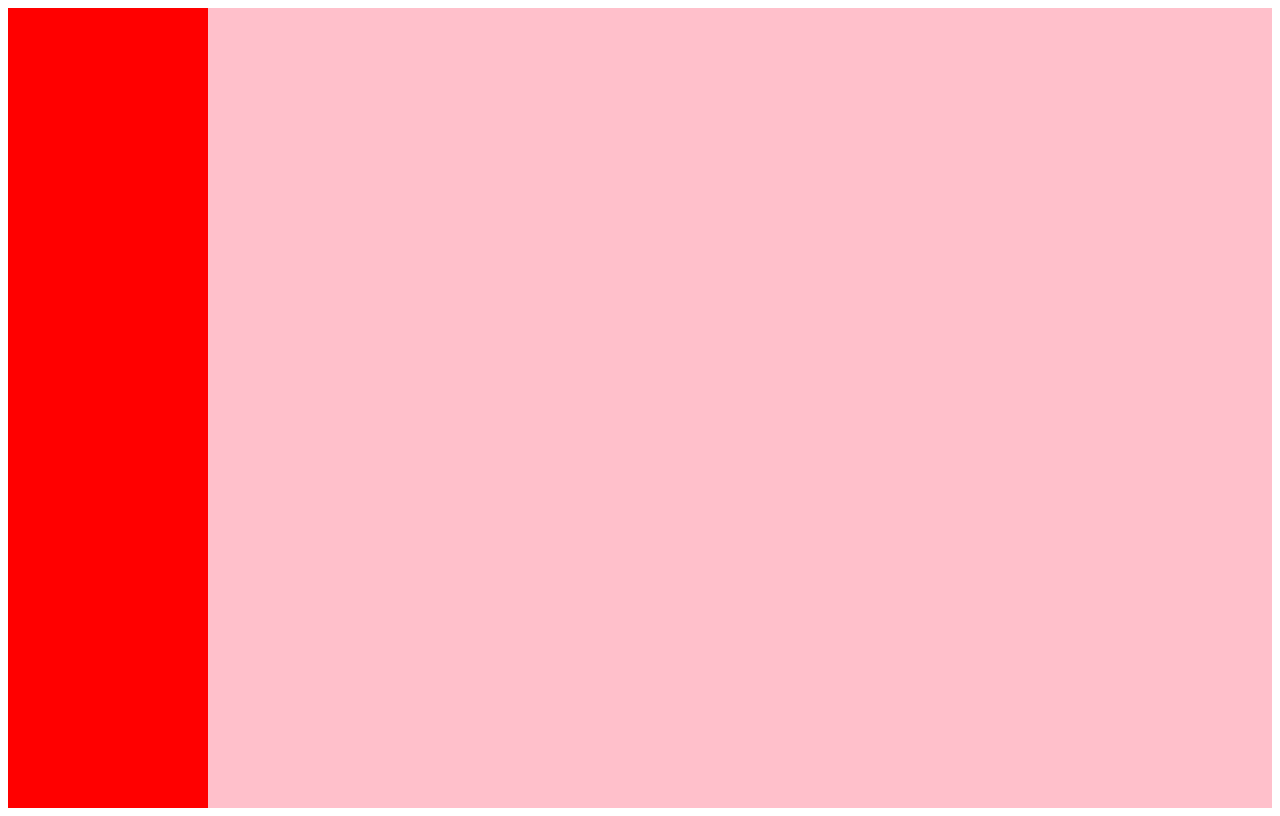
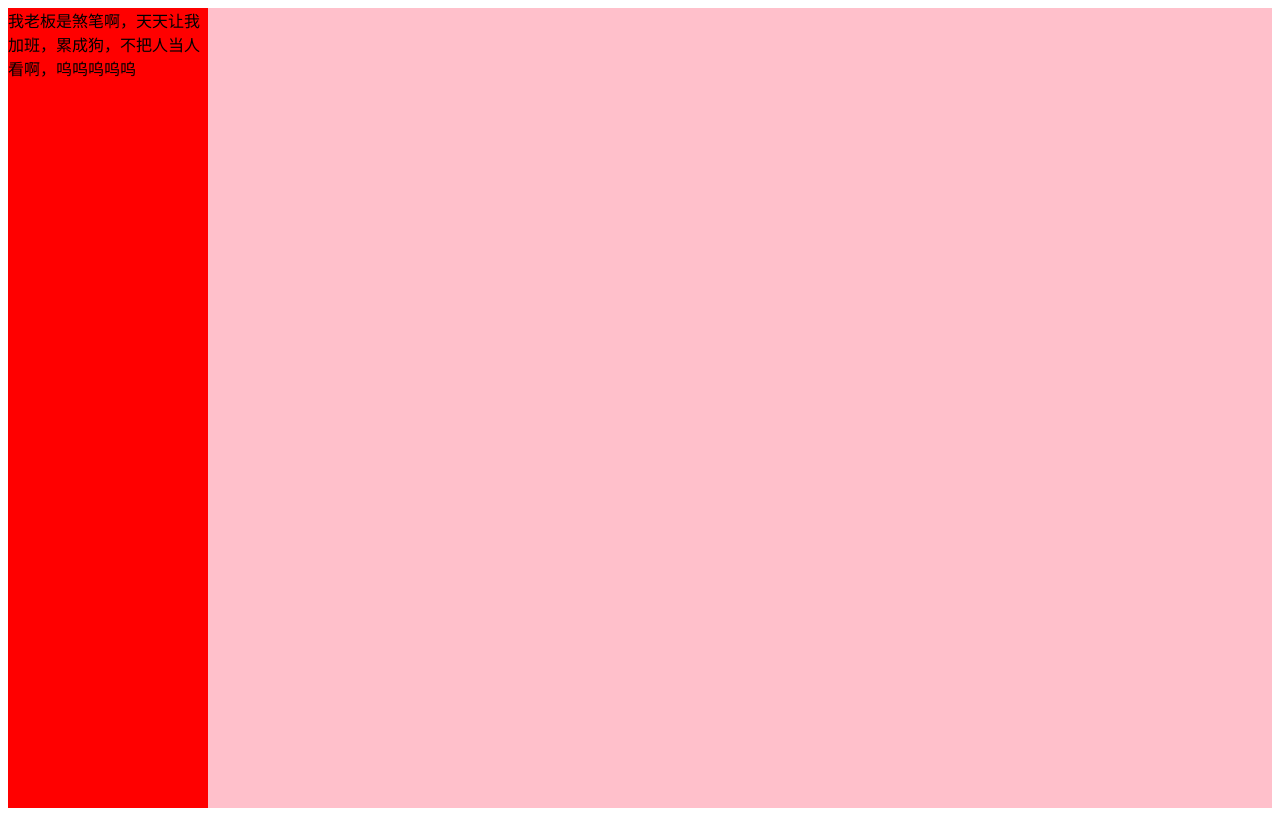
Before and after one commit to B-Z-W/vue, a plain HTML site: page index.html in a window 1280 px wide. Drawn offline with nearby package versions, Linux system fonts and the light colour scheme.

Commit message:
我加入了内容

```diff
--- a/index.html
+++ b/index.html
@@ -25,7 +25,7 @@
 </head>
 
 <body>
-    <div class="left"></div>
+    <div class="left">我老板是煞笔啊，天天让我加班，累成狗，不把人当人看啊，呜呜呜呜呜</div>
     <div class="right"></div>
     <script>
         // var arr = [1, 1, 2, 2, 3, 3]
```
